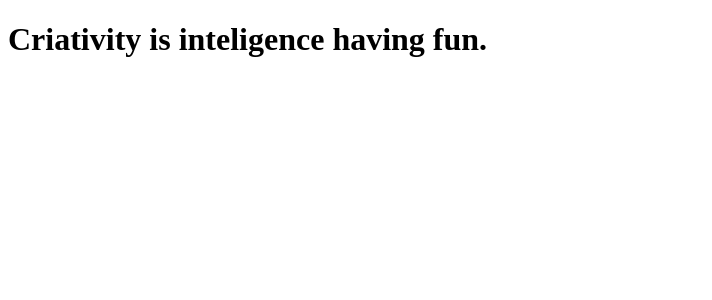
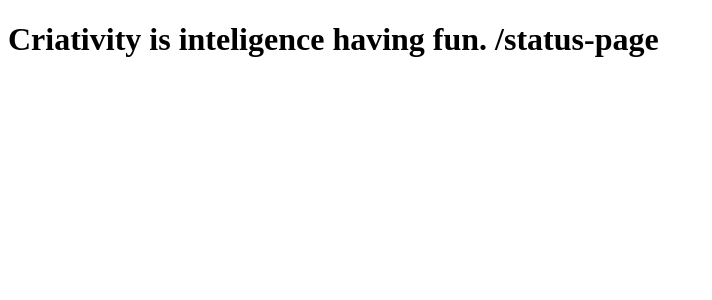
Before and after one commit to M055zilla/clone-tabnews, a Next.js app: page / in a window 1280 px wide. Shown: the top 300 px of the page, without its empty margins (0-712 px from the left). Built offline with nearby package versions, Linux system fonts and the light colour scheme.

Commit message:
node-pg-migration installed and scripts created

```diff
--- a/pages/index.js
+++ b/pages/index.js
@@ -1,5 +1,10 @@
 function home() {
-  return <h1> Criativity is inteligence having fun. </h1>;
+  return (
+    <h1>
+      {" "}
+      Criativity is inteligence having fun. <a>/status-page</a>{" "}
+    </h1>
+  );
 }
 
 export default home;
```
Also changed, not shown: infra/migrations/1710130563888_test.js (added, +7 -0 lines), package.json (+6 -1 lines), 2 other files (tests, documents, lock files or other folders).
